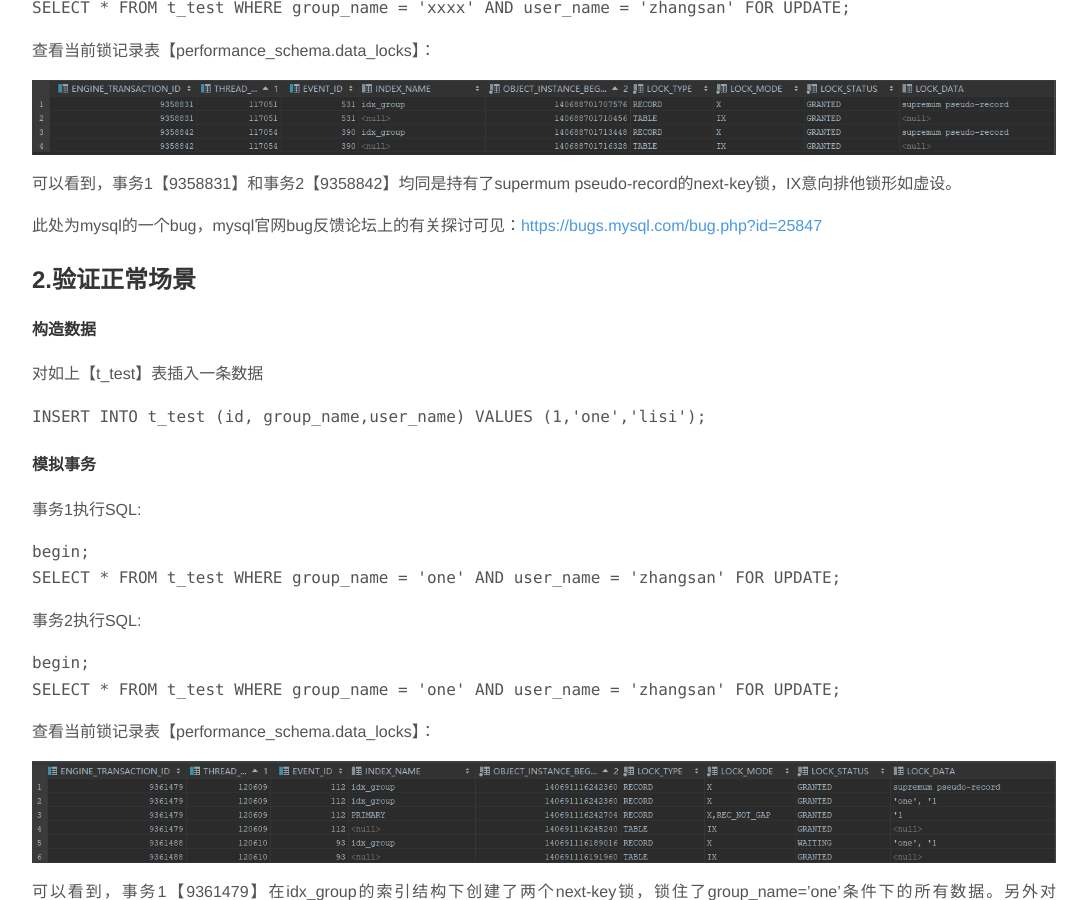
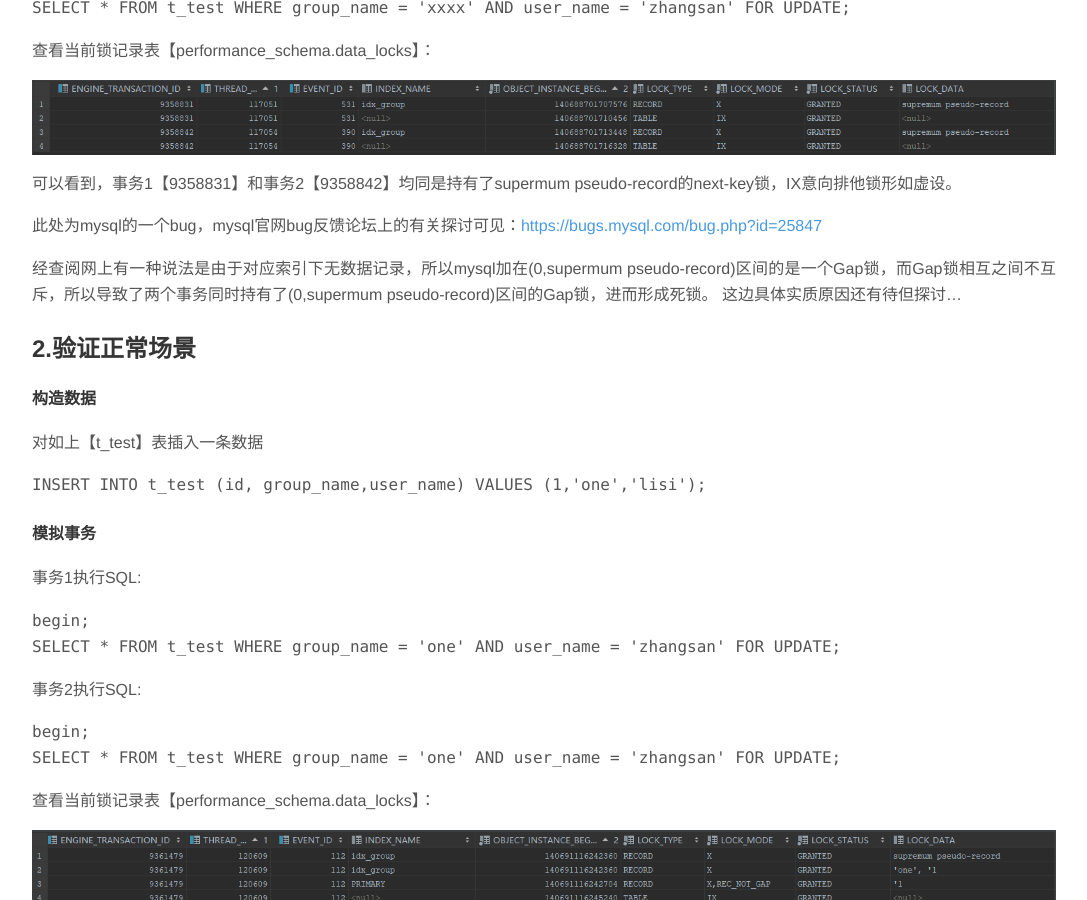
Before and after one commit to YaoFly/YaoFly.GitHub.io, a Jekyll site: the page built from _posts/2021-01-25-Mysql关于无数据情况下的互斥锁失效的问题研究.md, in a window 1280 px wide and 900 px high, scrolled down 846 px. Shown: the whole window, without its empty margins (96-1183 px from the left). Built offline with Jekyll 4.4.1, drawn with Linux system fonts in a browser that asks for light colours.

Commit message:
更新文章

```diff
--- a/_posts/2021-01-25-Mysql关于无数据情况下的互斥锁失效的问题研究.md
+++ b/_posts/2021-01-25-Mysql关于无数据情况下的互斥锁失效的问题研究.md
@@ -45,6 +45,9 @@ SELECT * FROM t_test WHERE group_name = 'xxxx' AND user_name = 'zhangsan' FOR UP
 可以看到，事务1【9358831】和事务2【9358842】均同是持有了supermum pseudo-record的next-key锁，IX意向排他锁形如虚设。
 
 此处为mysql的一个bug，mysql官网bug反馈论坛上的有关探讨可见：<https://bugs.mysql.com/bug.php?id=25847>
+
+经查阅网上有一种说法是由于对应索引下无数据记录，所以mysql加在(0,supermum pseudo-record)区间的是一个Gap锁，而Gap锁相互之间不互斥，所以导致了两个事务同时持有了(0,supermum pseudo-record)区间的Gap锁，进而形成死锁。
+这边具体实质原因还有待但探讨...
 
 ## 2.验证正常场景
 
```
